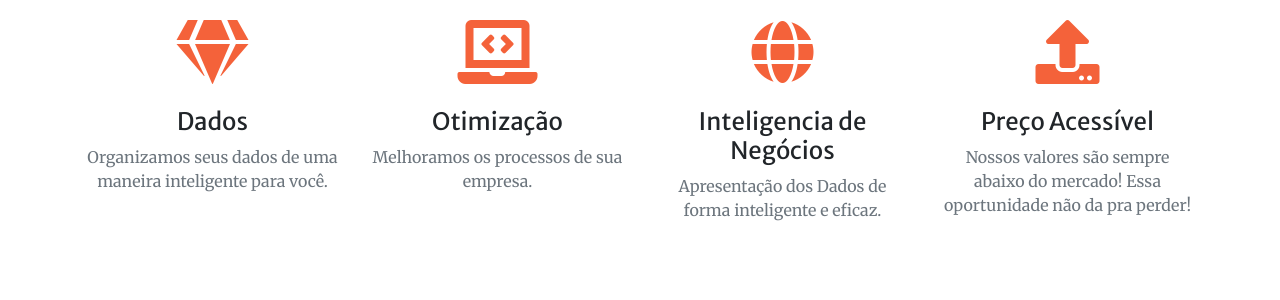
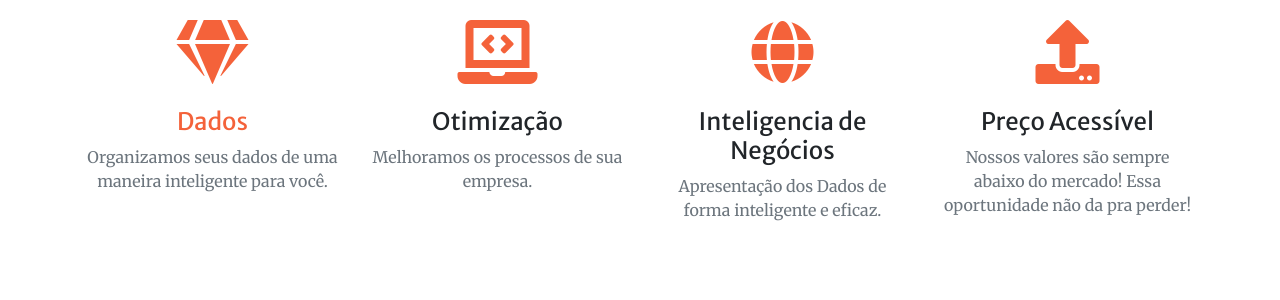
Before and after one commit to tmajory/app-landing-page, a Django app: page / in a window 1280 px wide. Shown: the part 1523-1823 px from the top of the page. Run offline with Django 3.2, Linux system fonts and the light colour scheme; some libraries are stand-ins or nearby versions.

Commit message:
fixed restrito, added link for Dados

```diff
--- a/home/templates/home/index.html
+++ b/home/templates/home/index.html
@@ -101,7 +101,7 @@
         <div class="col-lg-3 col-md-6 text-center">
           <div class="mt-5">
             <i class="fas fa-4x fa-gem text-primary mb-4"></i>
-            <h3 class="h4 mb-2">Dados</h3>
+            <h3 class="h4 mb-2"><a href="dados/">Dados</a></h3>
             <p class="text-muted mb-0">Organizamos seus dados de uma maneira inteligente para você.</p>
           </div>
         </div>
--- a/restrito/views.py
+++ b/restrito/views.py
@@ -1,5 +1,6 @@
 from django.shortcuts import render
+from django.http import HttpResponse
 
 def restrito(request):
-    return "Under Development"
+    return HttpResponse("Under Development")
     #return render(request, 'home/index.html')
```
